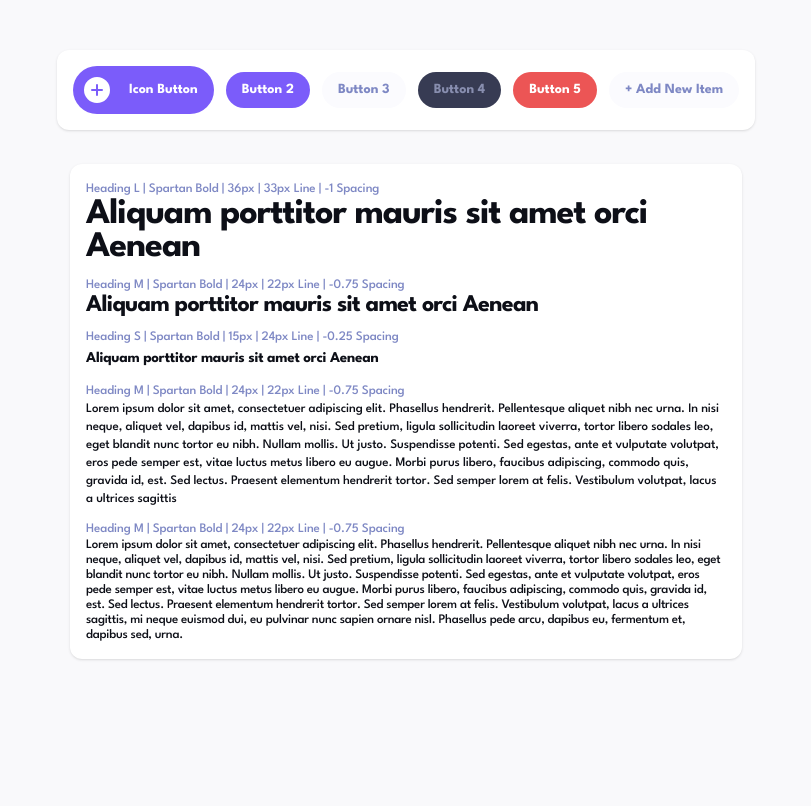
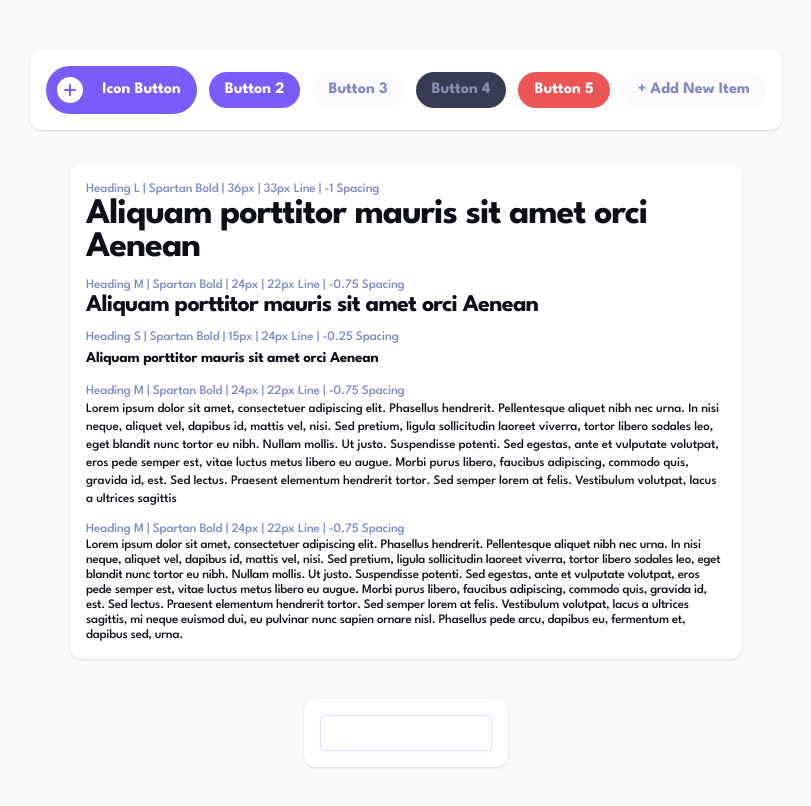
Before and after one commit to kobyrthr/invoice, a Next.js app: page / in a window 1280 px wide. Shown: the top 806 px of the page, without its empty margins (234-1045 px from the left). Built offline with nearby package versions, Linux system fonts and the light colour scheme.

Commit message:
fix color naming

```diff
--- a/src/app/page.tsx
+++ b/src/app/page.tsx
@@ -1,6 +1,7 @@
 "use client"
 import { Button } from "@/components/ui/button";
 import { Card, CardContent } from "@/components/ui/card";
+import { Input } from "@/components/ui/input";
 import { Typography } from "@/components/ui/typography";
 import { PlusCircle } from "@phosphor-icons/react";
 
@@ -21,35 +22,35 @@ export default function Home() {
       <Card className="border-0 overflow-hidden">
         <CardContent className="flex flex-col gap-3 p-4 max-w-2xl">
           <div className="flex flex-col">
-            <Typography className="text-07" type="body">Heading L  |  Spartan Bold  |  36px  |  33px Line  |  -1 Spacing</Typography>
+            <Typography className="text-color-07" type="body">Heading L  |  Spartan Bold  |  36px  |  33px Line  |  -1 Spacing</Typography>
             <Typography asChild type="heading-l">
               <h1>Aliquam porttitor mauris sit amet orci Aenean</h1>
             </Typography>
           </div>
 
           <div className="flex flex-col">
-            <Typography className="text-07" type="body">Heading M |  Spartan Bold  |  24px  |  22px Line  |  -0.75 Spacing</Typography>
+            <Typography className="text-color-07" type="body">Heading M |  Spartan Bold  |  24px  |  22px Line  |  -0.75 Spacing</Typography>
             <Typography asChild type="heading-m">
               <h2>Aliquam porttitor mauris sit amet orci Aenean</h2>
             </Typography>
           </div>
 
           <div className="flex flex-col">
-            <Typography className="text-07" type="body">Heading S  |  Spartan Bold  |  15px  |  24px Line  |  -0.25 Spacing</Typography>
+            <Typography className="text-color-07" type="body">Heading S  |  Spartan Bold  |  15px  |  24px Line  |  -0.25 Spacing</Typography>
             <Typography asChild type="heading-s">
               <h3>Aliquam porttitor mauris sit amet orci Aenean</h3>
             </Typography>
           </div>
 
           <div className="flex flex-col">
-            <Typography className="text-07" type="body">Heading M |  Spartan Bold  |  24px  |  22px Line  |  -0.75 Spacing</Typography>
+            <Typography className="text-color-07" type="body">Heading M |  Spartan Bold  |  24px  |  22px Line  |  -0.75 Spacing</Typography>
             <Typography type="body">
               Lorem ipsum dolor sit amet, consectetuer adipiscing elit. Phasellus hendrerit. Pellentesque aliquet nibh nec urna. In nisi neque, aliquet vel, dapibus id, mattis vel, nisi. Sed pretium, ligula sollicitudin laoreet viverra, tortor libero sodales leo, eget blandit nunc tortor eu nibh. Nullam mollis. Ut justo. Suspendisse potenti. Sed egestas, ante et vulputate volutpat, eros pede semper est, vitae luctus metus libero eu augue. Morbi purus libero, faucibus adipiscing, commodo quis, gravida id, est. Sed lectus. Praesent elementum hendrerit tortor. Sed semper lorem at felis. Vestibulum volutpat, lacus a ultrices sagittis
             </Typography>
           </div>
 
           <div className="flex flex-col">
-            <Typography className="text-07" type="body">Heading M |  Spartan Bold  |  24px  |  22px Line  |  -0.75 Spacing</Typography>
+            <Typography className="text-color-07" type="body">Heading M |  Spartan Bold  |  24px  |  22px Line  |  -0.75 Spacing</Typography>
             <Typography type="body-variant">
               Lorem ipsum dolor sit amet, consectetuer adipiscing elit. Phasellus hendrerit. Pellentesque aliquet nibh nec urna. In nisi neque, aliquet vel, dapibus id, mattis vel, nisi. Sed pretium, ligula sollicitudin laoreet viverra, tortor libero sodales leo, eget blandit nunc tortor eu nibh. Nullam mollis. Ut justo. Suspendisse potenti.
 
@@ -58,6 +59,15 @@ export default function Home() {
           </div>
         </CardContent>
       </Card>
+
+      <Card className="border-0 overflow-hidden">
+        <CardContent className="flex flex-col gap-3 p-4 max-w-2xl">
+          <div className="flex flex-col">
+            <Input />
+          </div>
+
+        </CardContent>
+      </Card>
     </div>
   );
 }
--- a/src/components/ui/button.tsx
+++ b/src/components/ui/button.tsx
@@ -5,23 +5,23 @@ import { cva, type VariantProps } from "class-variance-authority"
 import { cn } from "@/lib/utils"
 
 const buttonVariants = cva(
-  "inline-flex items-center justify-center gap-2 whitespace-nowrap rounded-full text-sm font-bold transition-colors disabled:pointer-events-none disabled:opacity-50 [&_svg]:pointer-events-none [&_svg]:size-4 [&_svg]:shrink-0",
+  "inline-flex items-center justify-center gap-2 whitespace-nowrap rounded-full text-color-sm font-bold transition-colors disabled:pointer-events-none disabled:opacity-50 [&_svg]:pointer-events-none [&_svg]:size-4 [&_svg]:shrink-0",
   {
     variants: {
       variant: {
         primary:
-          "bg-01 text-white hover:bg-02",
+          "bg-color-01 text-white hover:bg-color-02",
         default:
-          "bg-07-base text-07 hover:bg-05",
+          "bg-color-07-base text-color-07 hover:bg-color-05",
         secondary:
-          "bg-06-base text-06 hover:bg-06-hover",
+          "bg-color-06-base text-color-06 hover:bg-color-06-hover",
         destructive:
-          "bg-09 text-white hover:bg-10",
-        link: "text-01 underline-offset-4 hover:underline",
+          "bg-color-09 text-white hover:bg-color-10",
+        link: "text-color-01 underline-offset-4 hover:underline",
       },
       size: {
         default: "h-9 px-4 py-2",
-        sm: "h-8 rounded-md px-3 text-xs",
+        sm: "h-8 rounded-md px-3 text-color-xs",
         lg: "h-10 rounded-md px-8",
         icon: "h-9 w-9 gap-3 px-2 py-2 sm:gap-4",
       },
--- /dev/null
+++ b/src/components/ui/input.tsx
@@ -0,0 +1,22 @@
+import * as React from "react"
+
+import { cn } from "@/lib/utils"
+
+const Input = React.forwardRef<HTMLInputElement, React.ComponentProps<"input">>(
+  ({ className, type, ...props }, ref) => {
+    return (
+      <input
+        type={type}
+        className={cn(
+          "flex h-9 w-full rounded-md bg-white px-3 py-1 text-base shadow-sm transition-colors file:border-0 file:bg-transparent file:text-sm file:font-medium file:text-foreground placeholder:text-muted-foreground disabled:cursor-not-allowed disabled:opacity-50 md:text-sm text-color-08 border border-color-05",
+          className
+        )}
+        ref={ref}
+        {...props}
+      />
+    )
+  }
+)
+Input.displayName = "Input"
+
+export { Input }
--- a/tailwind.config.ts
+++ b/tailwind.config.ts
@@ -11,25 +11,25 @@ export default {
   	extend: {
   		colors: {
 			card: "hsl(var(--card))",
-  			"01": "hsl(var(--01))",
-  			"02": "hsl(var(--02))",
-  			"03": "hsl(var(--03))",
-  			"04": "hsl(var(--04))",
-  			"05": "hsl(var(--05))",
-  			"06": {
+  			"color-01": "hsl(var(--01))",
+  			"color-02": "hsl(var(--02))",
+  			"color-03": "hsl(var(--03))",
+  			"color-04": "hsl(var(--04))",
+  			"color-05": "hsl(var(--05))",
+  			"color-06": {
 				DEFAULT: "hsl(var(--06))",
 				base: "hsl(var(--06-base))",
 				hover: "hsl(var(--06-hover))",
 			},
-  			"07": {
+  			"color-07": {
 				DEFAULT: "hsl(var(--07))",
 				base: "hsl(var(--07-base))",
 			},
-  			"08": "hsl(var(--08))",
-  			"09": "hsl(var(--09))",
-  			"10": "hsl(var(--10))",
-  			"11": "hsl(var(--11))",
-  			"12": "hsl(var(--12))",
+  			"color-08": "hsl(var(--08))",
+  			"color-09": "hsl(var(--09))",
+  			"color-10": "hsl(var(--10))",
+  			"color-11": "hsl(var(--11))",
+  			"color-12": "hsl(var(--12))",
   			border: "hsl(var(--border))",
   			background: "hsl(var(--background))",
   			foreground: "hsl(var(--foreground))",
```
